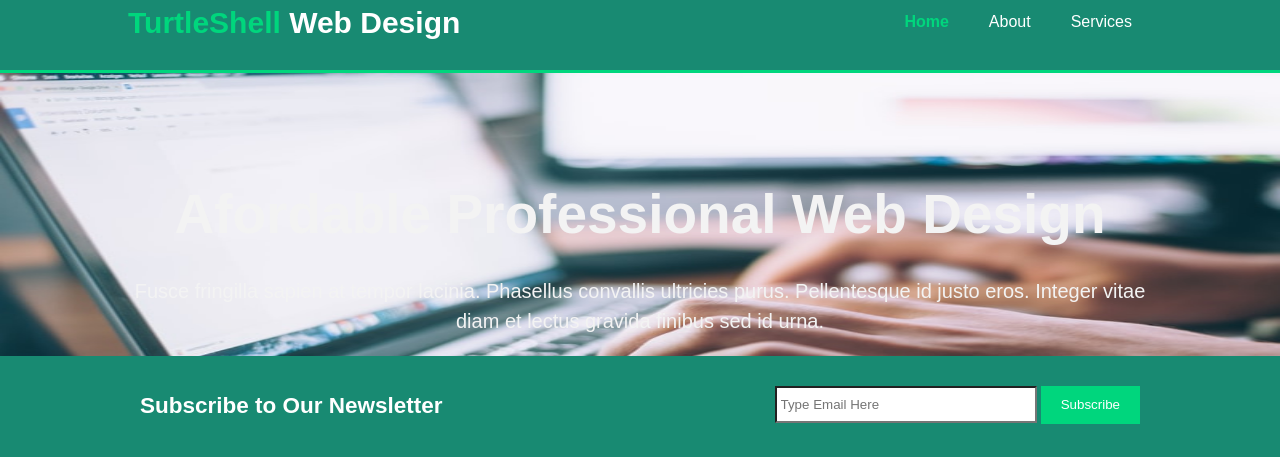
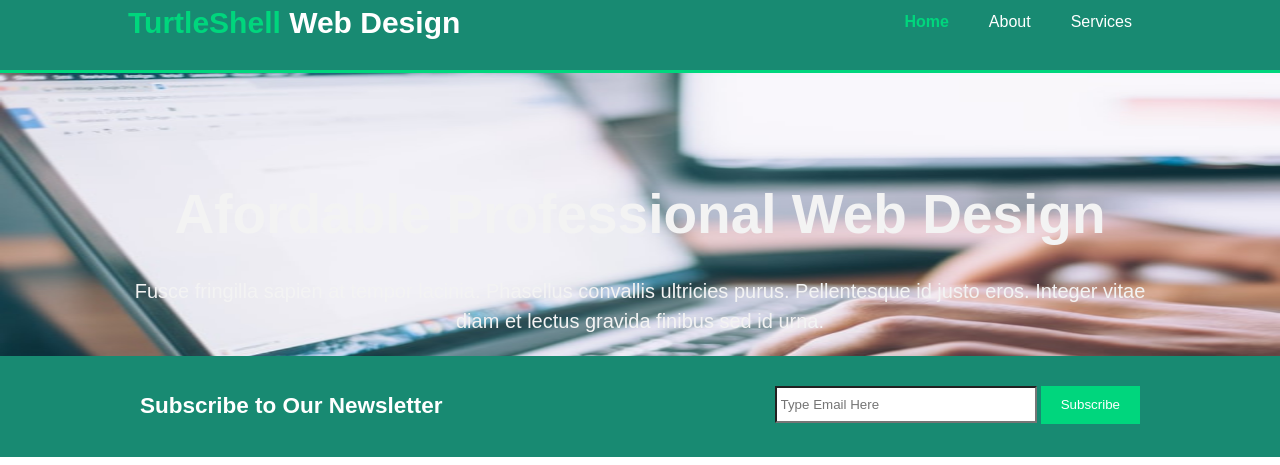
Before and after one commit to TurtleMan725/project, a plain HTML site: page index.html in a window 1280 px wide. Shown: the top 465 px of the page. Drawn offline with Linux system fonts and the light colour scheme; files that its build step writes are made by us from their sources.

Commit message:
Update styles.css

```diff
--- a/styles.css
+++ b/styles.css
@@ -76,7 +76,7 @@ header a:hover{
 /*showcase*/
 #showcase{
 	background:url('bob.jpg') no-repeat;
-	background-size:1600px 400px;
+	background-size:2000px 400px;
 	text-align:center;
 	color:#f3f3f3;
 }
```
